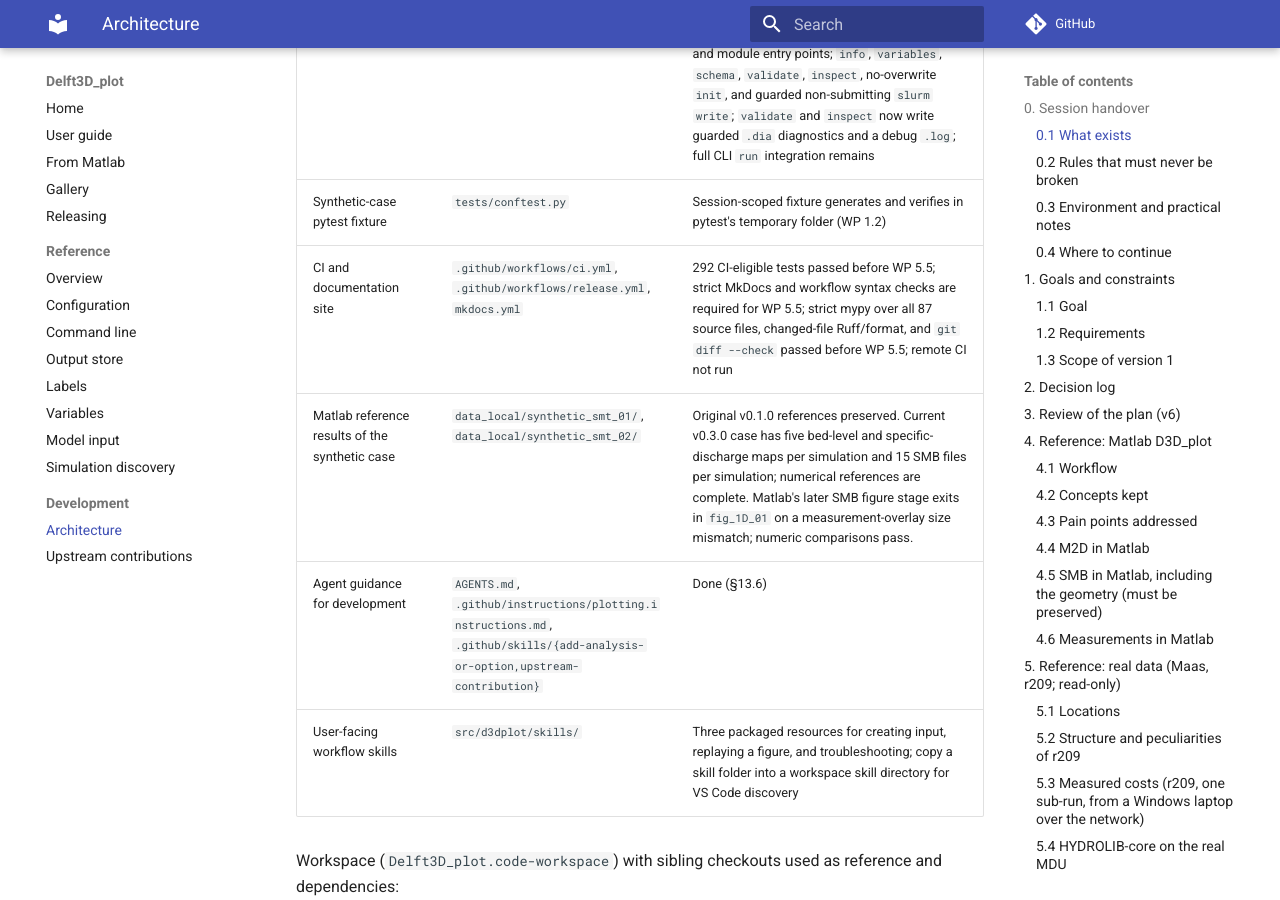
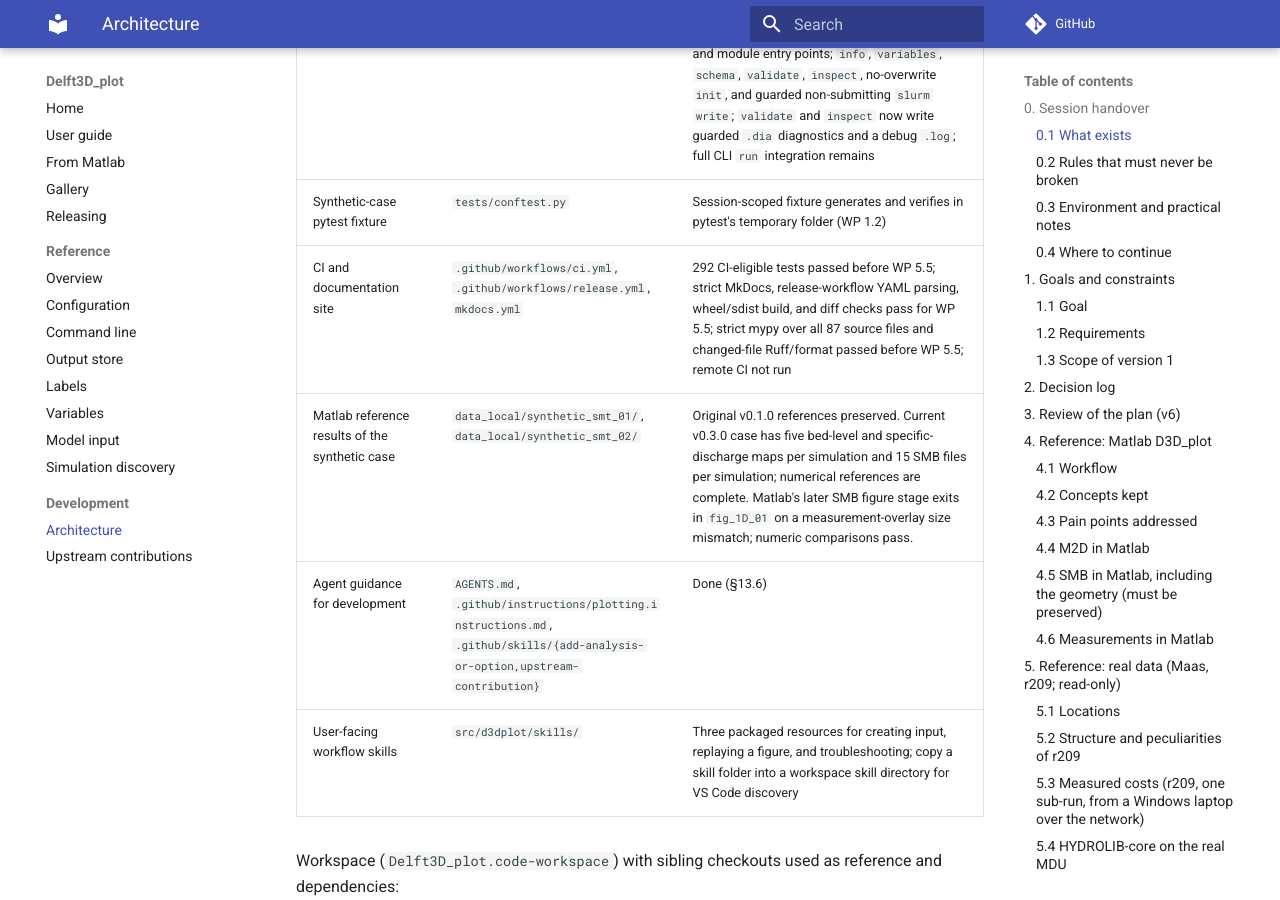
Before and after one commit to V-Chavarrias/Delft3D_plot, an MkDocs documentation site: the page built from docs/architecture.md, in a window 1280 px wide and 900 px high, scrolled down 3071 px. Built offline with MkDocs 1.6.1 and Material for MkDocs 9.7.7, drawn with Linux system fonts in a browser that asks for light colours; comment, search, counter and statistics services are not loaded; some of the changed text lies outside the part shown.

Commit message:
docs: update release workflow validation status
Co-authored-by: Copilot <223556219+Copilot@users.noreply.github.com>

```diff
--- a/docs/architecture.md
+++ b/docs/architecture.md
@@ -55,7 +55,7 @@ Document map:
 | Variables | `src/d3dplot/variables/` | WP 1.10 and WP 2.2a complete locally; 19 raw and 23 derived v1 specs, dependency resolution, per-time caching, formula callbacks, grid operators, aliases, NetCDF candidates, suggestions, and generated documentation |
 | CLI | `src/d3dplot/cli.py` | WP 1.11 and WP 2.1 implementation: console and module entry points; `info`, `variables`, `schema`, `validate`, `inspect`, no-overwrite `init`, and guarded non-submitting `slurm write`; `validate` and `inspect` now write guarded `.dia` diagnostics and a debug `.log`; full CLI `run` integration remains |
 | Synthetic-case pytest fixture | `tests/conftest.py` | Session-scoped fixture generates and verifies in pytest's temporary folder (WP 1.2) |
-| CI and documentation site | `.github/workflows/ci.yml`, `.github/workflows/release.yml`, `mkdocs.yml` | 292 CI-eligible tests passed before WP 5.5; strict MkDocs and workflow syntax checks are required for WP 5.5; strict mypy over all 87 source files, changed-file Ruff/format, and `git diff --check` passed before WP 5.5; remote CI not run |
+| CI and documentation site | `.github/workflows/ci.yml`, `.github/workflows/release.yml`, `mkdocs.yml` | 292 CI-eligible tests passed before WP 5.5; strict MkDocs, release-workflow YAML parsing, wheel/sdist build, and diff checks pass for WP 5.5; strict mypy over all 87 source files and changed-file Ruff/format passed before WP 5.5; remote CI not run |
 | Matlab reference results of the synthetic case | `data_local/synthetic_smt_01/`, `data_local/synthetic_smt_02/` | Original v0.1.0 references preserved. Current v0.3.0 case has five bed-level and specific-discharge maps per simulation and 15 SMB files per simulation; numerical references are complete. Matlab's later SMB figure stage exits in `fig_1D_01` on a measurement-overlay size mismatch; numeric comparisons pass. |
 | Agent guidance for development | `AGENTS.md`, `.github/instructions/plotting.instructions.md`, `.github/skills/{add-analysis-or-option,upstream-contribution}` | Done (§13.6) |
 | User-facing workflow skills | `src/d3dplot/skills/` | Three packaged resources for creating input, replaying a figure, and troubleshooting; copy a skill folder into a workspace skill directory for VS Code discovery |
```
